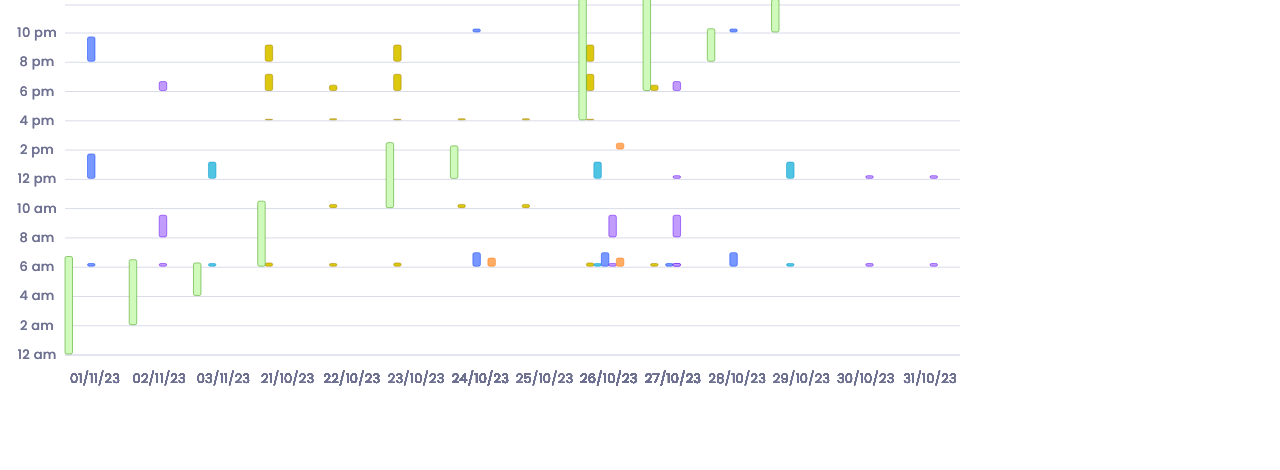
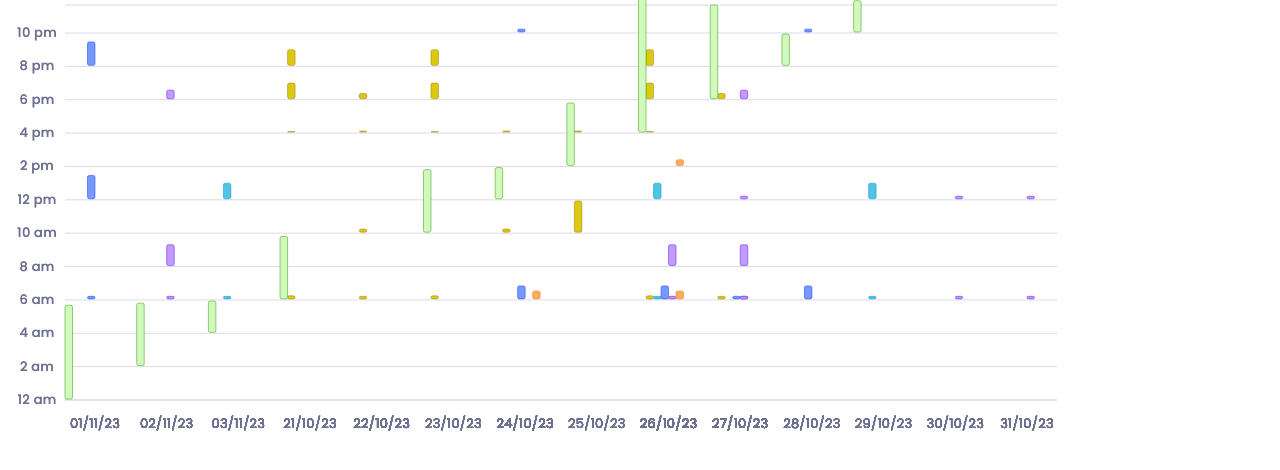
Before and after one commit to illiapelypenko/complex-chart, a React (Create React App) app: page / in a window 1280 px wide. Shown: the top 470 px of the page. Built offline with nearby package versions, Linux system fonts and the light colour scheme.

Commit message:
adjust height

```diff
--- a/src/App.js
+++ b/src/App.js
@@ -30,9 +30,11 @@ const groupsStyle = [
   },
 ];
 
-const CHART_HEIGHT = 390;
-const CHART_WIDTH = 965;
+const CHART_HEIGHT = 375;
+const CHART_WIDTH = 1062;
 const BAR_WIDTH = 7.5;
+const Y_GAP_AMOUNT = 12;
+const MAX_MINUTES = 120;
 
 const TimePeriodShape = (props) => {
   const { cx, cy, payload } = props;
@@ -48,9 +50,9 @@ const TimePeriodShape = (props) => {
   return (
     <rect
       x={adjustedX}
-      y={cy - (CHART_HEIGHT / 12 / 120) * value - 1}
+      y={cy - (CHART_HEIGHT / Y_GAP_AMOUNT / MAX_MINUTES) * value - 1}
       width={BAR_WIDTH}
-      height={(CHART_HEIGHT / 12 / 120) * value}
+      height={(CHART_HEIGHT / Y_GAP_AMOUNT / MAX_MINUTES) * value}
       fill={backgroundColor}
       stroke={borderColor}
       strokeWidth="0.5"
@@ -67,7 +69,7 @@ const TimePeriodShape2 = (props) => {
   const backgroundColor = '#D0F9BC';
   const borderColor = '#339801';
 
-  const onePeriodPx = CHART_HEIGHT / 12;
+  const onePeriodPx = CHART_HEIGHT / Y_GAP_AMOUNT;
 
   return (
     <rect
@@ -103,7 +105,7 @@ function App() {
     <div className="App">
       <ScatterChart
         width={CHART_WIDTH}
-        height={CHART_HEIGHT}
+        height={CHART_HEIGHT + 60}
       >
         <Tooltip />
         <CartesianGrid vertical={false} stroke="#D9DBE9" />
--- a/src/normalization2.js
+++ b/src/normalization2.js
@@ -13,7 +13,7 @@ const serverData = [
     "time04_06": null,
     "time06_08": null,
     "time08_10": null,
-    "time10_12": 12,
+    "time10_12": 120,
     "time12_14": null,
     "time14_16": null,
     "time16_18": 4,
@@ -520,9 +520,6 @@ function normalizeData(data) {
   return normalized;
 }
 
-// console.log(JSON.stringify(normalizeData(serverData), undefined, 2));
-
-
 export const normalizedData = normalizeData(serverData).sort((a, b) => a.date.localeCompare(b.date));
 
 const totalTime = normalizedData.reduce((result, item) => {
```
